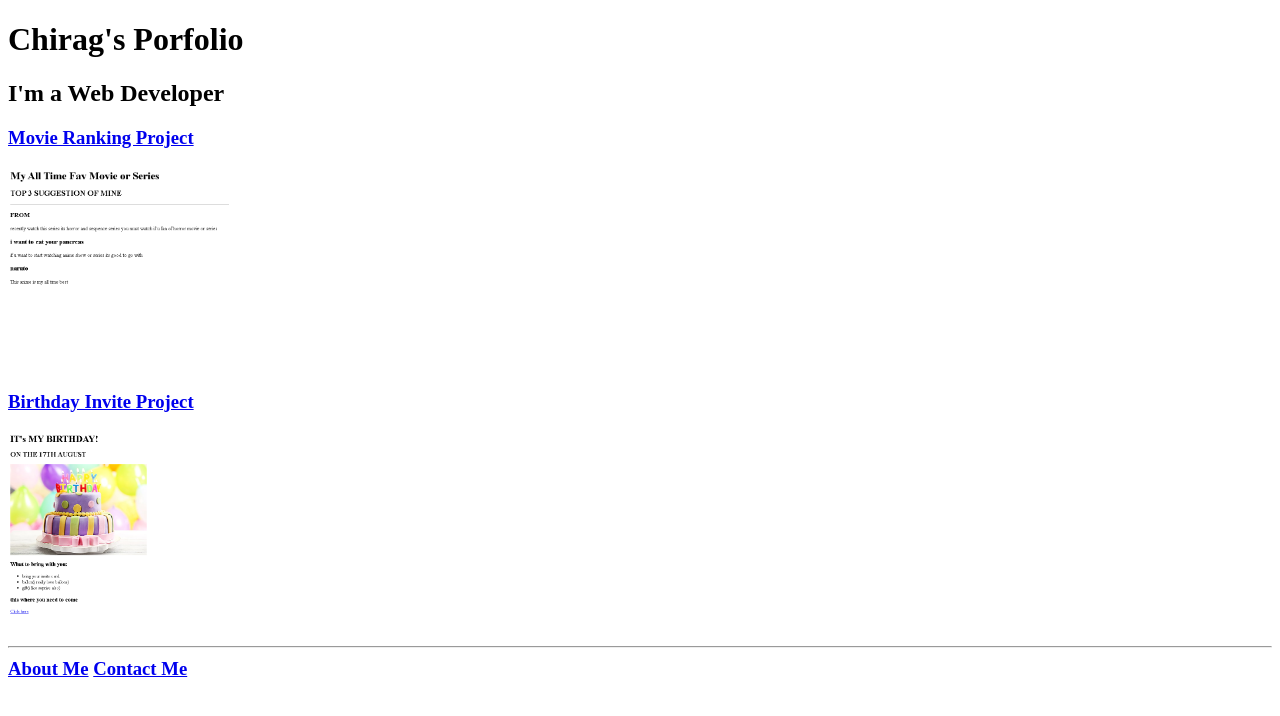
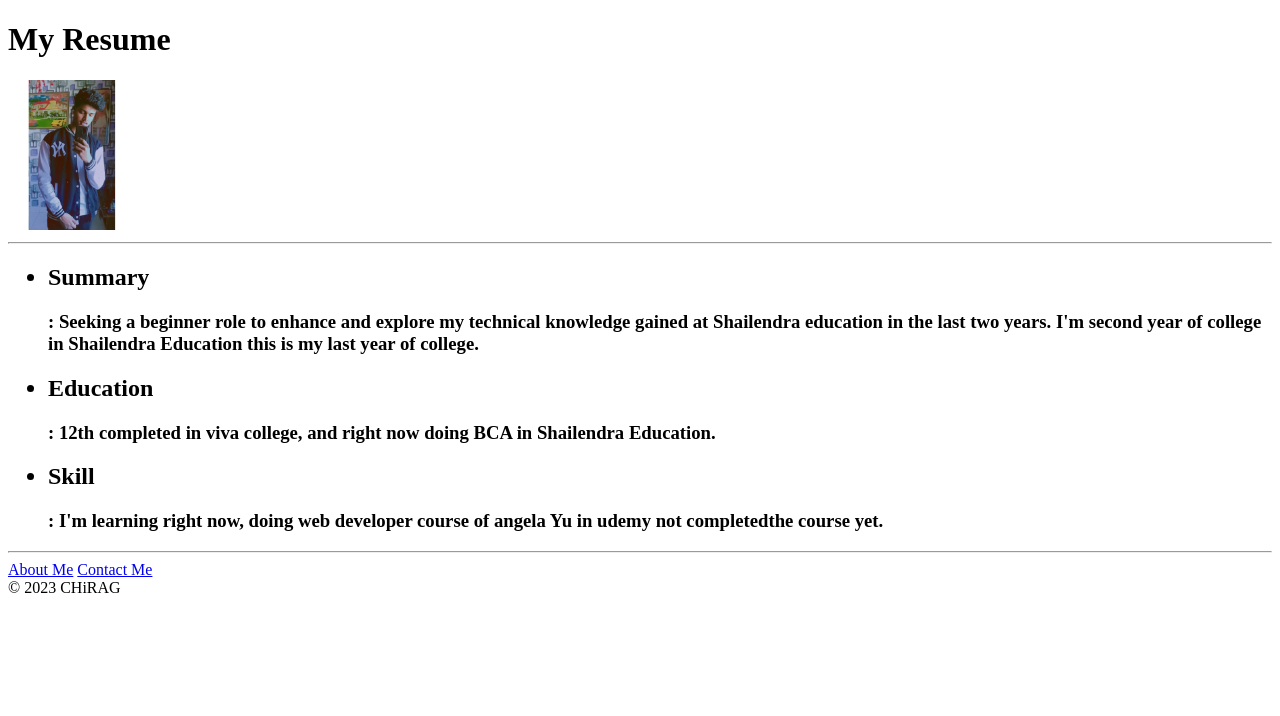
Before and after one commit to CHiRAG1783/html-portfolio, a plain HTML site: page index.html in a window 1280 px wide. Drawn offline with Linux system fonts and the light colour scheme.

Commit message:
Add files via upload

```diff
--- a/index.html
+++ b/index.html
@@ -1,38 +1,23 @@
-<!-- TODO 1: Create the HTML Boilerplate -->
 <!DOCTYPE html>
 <html lang="en">
 <head>
     <meta charset="UTF-8">
-    <title>My Porfolio</title>
+    <title>Resume</title>
 </head>
 <body>
-    <h1>Chirag's Porfolio</h1>
-    <h2>I'm a Web Developer</h2>
-    <h3>
-    <a href="./public/movie-ranking.html">Movie Ranking Project</a><h3>
-    <img src="./assets/images/movieranking.png" height="200"  alt="">
-    <h3>
-    <a href="./public/birthday-invite.html">Birthday Invite Project</a><h3>
-    <img src="./assets/images/birthdayinvite.png" height="200" alt="">
+    <h1>My Resume</h1>
+    <img src="./⌁ChᎥrสg🍀 (@_chirag__1783) • Instagram photos and videos - Brave 11-07-2023 09_23_42.png" height="150" alt="">
     <hr />
-    <a href="./public/about.html">About Me</a>
-    <a href="./public/contact.html">Contact Me</a>
-
-
+    <ul>
+        <h2>
+<li>Summary </h2>  <h3>: Seeking a beginner role to enhance and explore my technical knowledge gained at Shailendra education in the last two years. I'm second year of college in Shailendra Education this is my last year of college. </h3></li>
+<h2><li>Education </h2> <h3>: 12th completed in viva college, and right now doing BCA in Shailendra Education.</h3></li>
+<h2><li>Skill </h2><h3>: I'm learning right now, doing web developer course of angela Yu in udemy not completedthe course yet.</h3></li>
+    </ul>
+    <hr />
+    <a href="./about.html">About Me</a>
+    <a href="./contact.html" >Contact Me</a>
+    <footer>© 2023 CHiRAG</footer>
 
 </body>
 </html>
-
-<!-- TODO 2: Add Your previous projects' HTML into the public folder -->
-
-<!-- TODO 3: Take screenshots of your project previews and add the images to the images folder -->
-
-<!-- TODO 4: Add titles/subtitles etc. -->
-
-<!-- TODO 5: Add a link to the project pages -->
-
-<!-- TODO 6: Add images to show the project previews
-HINT for TODO 6: You can use the height attribute set to 200 to make the image smaller:
-https://developer.mozilla.org/en-US/docs/Web/HTML/Element/img#attr-height -->
-
-<!-- TODO 7: Add the Contact Me and About Me page links -->
```
Also changed, not shown: about.html (added, +20 -0 lines), contact.html (added, +9 -0 lines), ⌁ChᎥrสg🍀 (@_chirag__1783) • Instagram photos and videos - Brave 11-07-2023 09_23_42.png (added).
